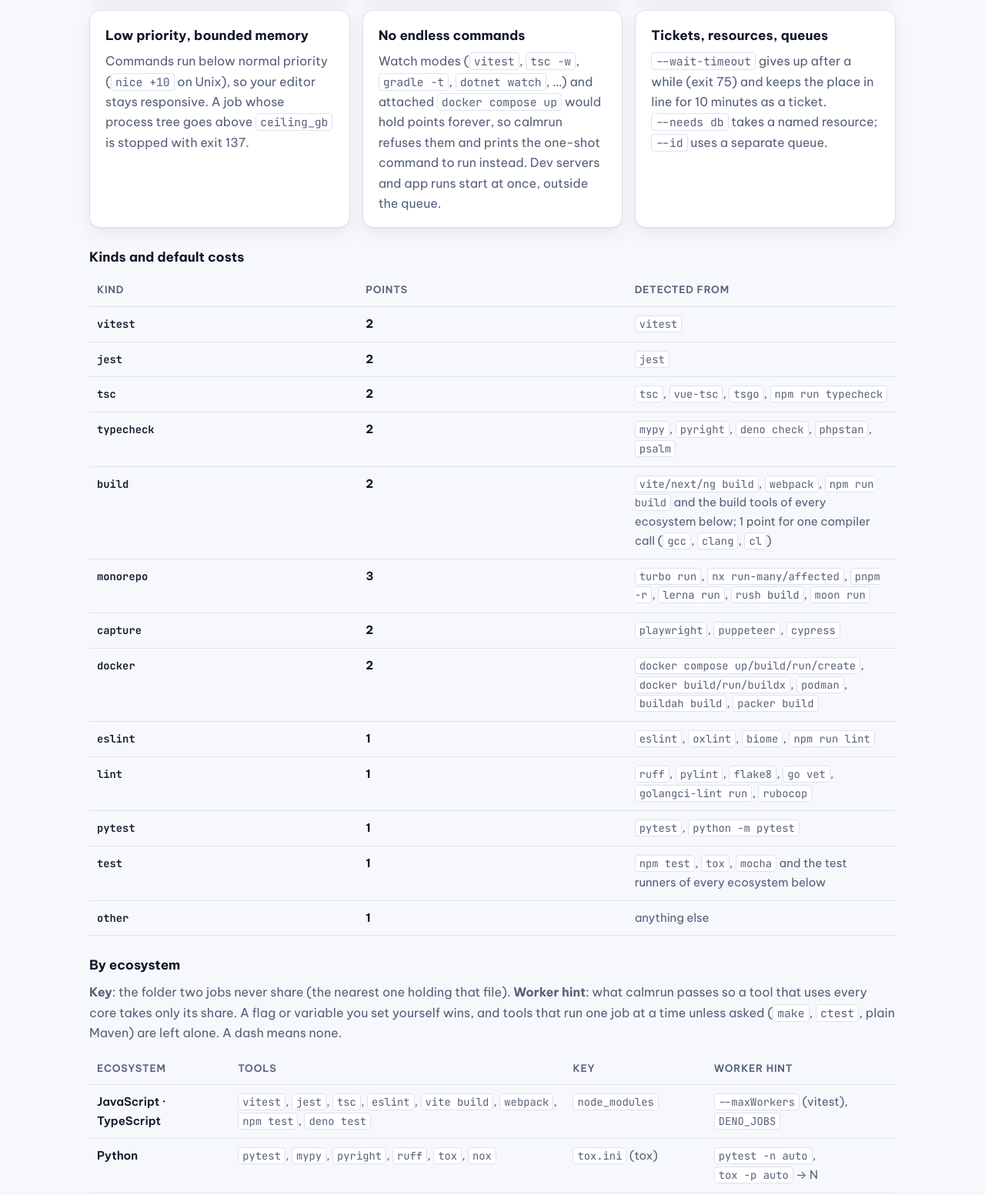
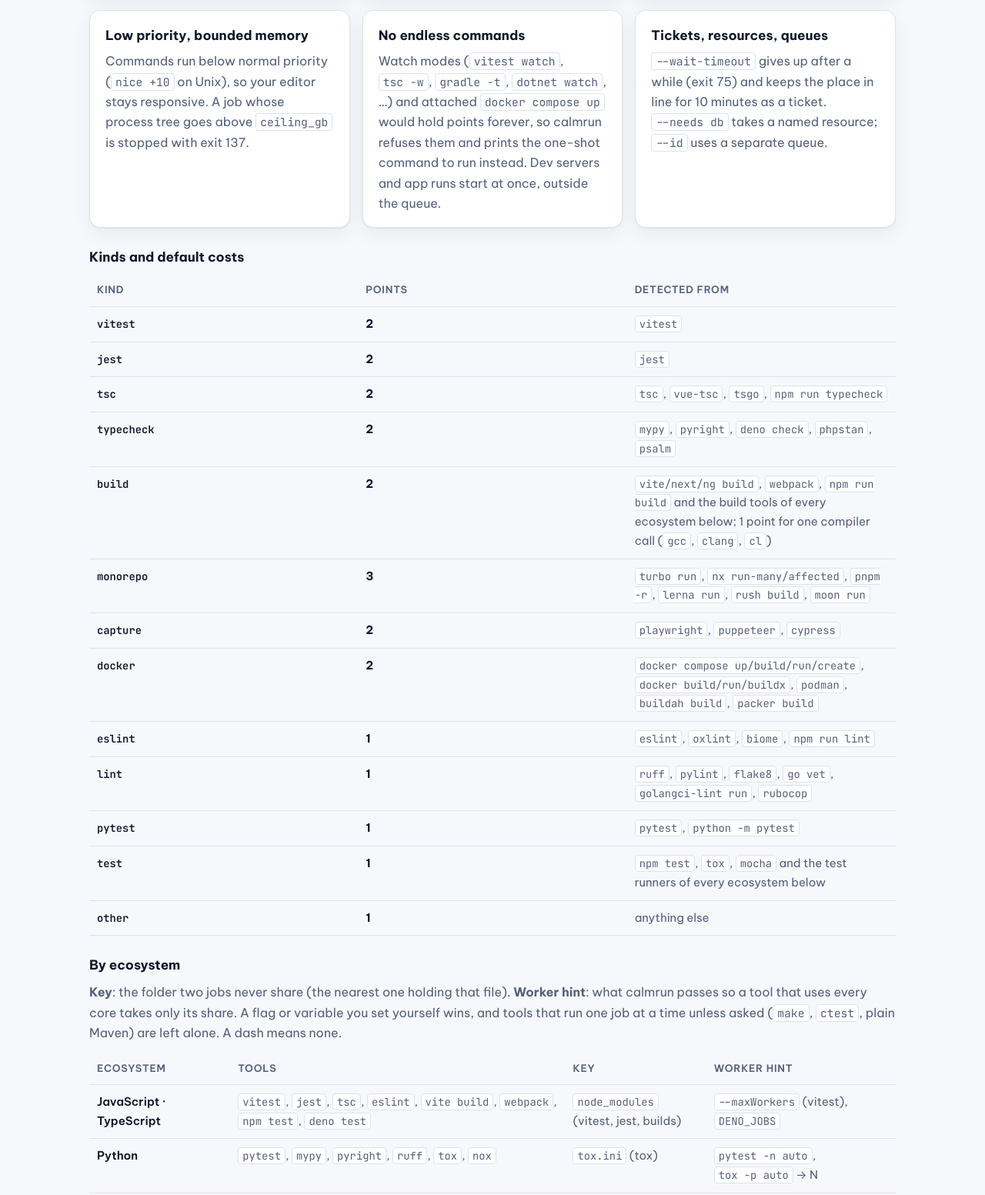
Before and after one commit to vannt-dev/calmrun, a plain HTML site: page docs/index.html in a window 1280 px wide. Shown: the part 2056-3609 px from the top of the page at 77% size. Drawn offline with Linux system fonts and the light colour scheme.

Commit message:
docs: tighten the ecosystem table and the diagram's memory ceiling
node_modules is the key of vitest, jest and builds only; moon takes a variable;
plain vitest is refused only on a terminal, so name vitest watch; exit 137
happens only above the ceiling.

```diff
--- a/docs/index.html
+++ b/docs/index.html
@@ -415,7 +415,7 @@ calmrun: waiting — 4 of 6 points in use, 2nd in line (needs 2); running: npx v
           <div class="card">
             <h3 data-i18n="how.5.h">No endless commands</h3>
             <p data-i18n="how.5">
-              Watch modes (<code>vitest</code>, <code>tsc -w</code>, <code>gradle -t</code>, <code>dotnet watch</code>, …) and attached
+              Watch modes (<code>vitest watch</code>, <code>tsc -w</code>, <code>gradle -t</code>, <code>dotnet watch</code>, …) and attached
               <code>docker compose up</code> would hold points forever, so calmrun refuses them and prints the one-shot command to run
               instead. Dev servers and app runs start at once, outside the queue.
             </p>
@@ -465,7 +465,7 @@ calmrun: waiting — 4 of 6 points in use, 2nd in line (needs 2); running: npx v
               <tr><th data-i18n="eco.c1">Ecosystem</th><th data-i18n="eco.c2">Tools</th><th data-i18n="eco.c3">Key</th><th data-i18n="eco.c4">Worker hint</th></tr>
             </thead>
             <tbody>
-              <tr><th>JavaScript · TypeScript</th><td><code>vitest</code>, <code>jest</code>, <code>tsc</code>, <code>eslint</code>, <code>vite build</code>, <code>webpack</code>, <code>npm test</code>, <code>deno test</code></td><td><code>node_modules</code></td><td><code>--maxWorkers</code> (vitest), <code>DENO_JOBS</code></td></tr>
+              <tr><th>JavaScript · TypeScript</th><td><code>vitest</code>, <code>jest</code>, <code>tsc</code>, <code>eslint</code>, <code>vite build</code>, <code>webpack</code>, <code>npm test</code>, <code>deno test</code></td><td><code>node_modules</code> (vitest, jest, builds)</td><td><code>--maxWorkers</code> (vitest), <code>DENO_JOBS</code></td></tr>
               <tr><th>Python</th><td><code>pytest</code>, <code>mypy</code>, <code>pyright</code>, <code>ruff</code>, <code>tox</code>, <code>nox</code></td><td><code>tox.ini</code> (tox)</td><td><code>pytest -n auto</code>, <code>tox -p auto</code> → N</td></tr>
               <tr><th>Rust</th><td><code>cargo build/check/clippy/test</code>, <code>nextest</code>, <code>maturin</code></td><td><code>target</code></td><td><code>CARGO_BUILD_JOBS</code>, <code>NEXTEST_TEST_THREADS</code></td></tr>
               <tr><th>Go</th><td><code>go build/test/vet</code>, <code>golangci-lint</code></td><td>–</td><td><code>-p N</code>, <code>--concurrency N</code></td></tr>
@@ -478,7 +478,7 @@ calmrun: waiting — 4 of 6 points in use, 2nd in line (needs 2); running: npx v
               <tr><th>PHP</th><td><code>phpunit</code>, <code>pest</code>, <code>paratest</code>, <code>composer test</code>, <code>artisan test</code>, <code>phpstan</code></td><td>–</td><td><code>--processes=N</code> (paratest)</td></tr>
               <tr><th>Elixir · Erlang</th><td><code>mix test/compile</code>, <code>rebar3</code></td><td><code>mix.exs</code>, <code>rebar.config</code></td><td><code>--max-cases N</code> (mix test)</td></tr>
               <tr><th>Haskell · OCaml · Zig</th><td><code>stack</code>, <code>cabal</code>, <code>dune</code>, <code>zig build</code></td><td><code>stack.yaml</code>, <code>cabal.project</code>, <code>dune-project</code>, <code>build.zig</code></td><td><code>-j N</code></td></tr>
-              <tr><th data-i18n="eco.mono">Monorepo runners</th><td><code>turbo</code>, <code>nx</code>, <code>lerna</code>, <code>pnpm -r</code>, <code>rush</code>, <code>moon</code></td><td><code>node_modules</code></td><td data-i18n="eco.mono.hint">their concurrency flag; turbo, nx and pnpm never above their own default</td></tr>
+              <tr><th data-i18n="eco.mono">Monorepo runners</th><td><code>turbo</code>, <code>nx</code>, <code>lerna</code>, <code>pnpm -r</code>, <code>rush</code>, <code>moon</code></td><td><code>node_modules</code></td><td data-i18n="eco.mono.hint">their concurrency flag or variable; turbo, nx and pnpm never above their own default</td></tr>
               <tr><th data-i18n="eco.ctr">Containers</th><td><code>docker</code> / <code>podman</code> <code>compose</code>, <code>build</code>; <code>buildah</code>, <code>packer</code></td><td>–</td><td>–</td></tr>
             </tbody>
           </table>
@@ -771,7 +771,7 @@ patterns = ["make", "bazel build"]</pre>
             'Lệnh chạy dưới mức ưu tiên thường (<code>nice +10</code> trên Unix), nên trình soạn thảo vẫn mượt. Việc nào có cây tiến trình dùng quá <code>ceiling_gb</code> sẽ bị dừng với mã thoát 137.',
           'how.5.h': 'Không nhận lệnh chạy mãi',
           'how.5':
-            'Chế độ watch (<code>vitest</code>, <code>tsc -w</code>, <code>gradle -t</code>, <code>dotnet watch</code>, …) và <code>docker compose up</code> không có <code>-d</code> sẽ giữ điểm mãi mãi, nên calmrun từ chối và in ra lệnh chạy một lần để dùng thay. Dev server và lệnh chạy ứng dụng thì bắt đầu ngay, không qua hàng chờ.',
+            'Chế độ watch (<code>vitest watch</code>, <code>tsc -w</code>, <code>gradle -t</code>, <code>dotnet watch</code>, …) và <code>docker compose up</code> không có <code>-d</code> sẽ giữ điểm mãi mãi, nên calmrun từ chối và in ra lệnh chạy một lần để dùng thay. Dev server và lệnh chạy ứng dụng thì bắt đầu ngay, không qua hàng chờ.',
           'how.6.h': 'Vé chờ, tài nguyên, hàng riêng',
           'how.6':
             '<code>--wait-timeout</code> thôi chờ sau một khoảng thời gian (mã thoát 75) và giữ chỗ trong hàng 10 phút dưới dạng một vé. <code>--needs db</code> giữ một tài nguyên có tên; <code>--id</code> dùng một hàng chờ riêng.',
@@ -791,7 +791,7 @@ patterns = ["make", "bazel build"]</pre>
           'eco.c3': 'Khóa',
           'eco.c4': 'Gợi ý số worker',
           'eco.mono': 'Công cụ chạy monorepo',
-          'eco.mono.hint': 'cờ song song của từng công cụ; turbo, nx và pnpm không bao giờ vượt mức mặc định của chính chúng',
+          'eco.mono.hint': 'cờ hoặc biến song song của từng công cụ; turbo, nx và pnpm không bao giờ vượt mức mặc định của chính chúng',
           'eco.ctr': 'Container',
           'ag.h2': 'Tích hợp với agent',
           'ag.sub':
```
Also changed, not shown: docs/diagrams/overview-dark.svg, docs/diagrams/overview-light.svg, 1 other file.
